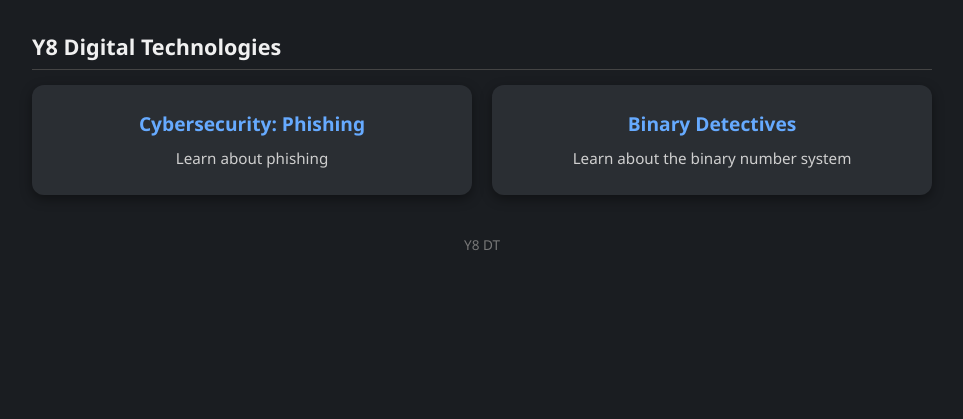
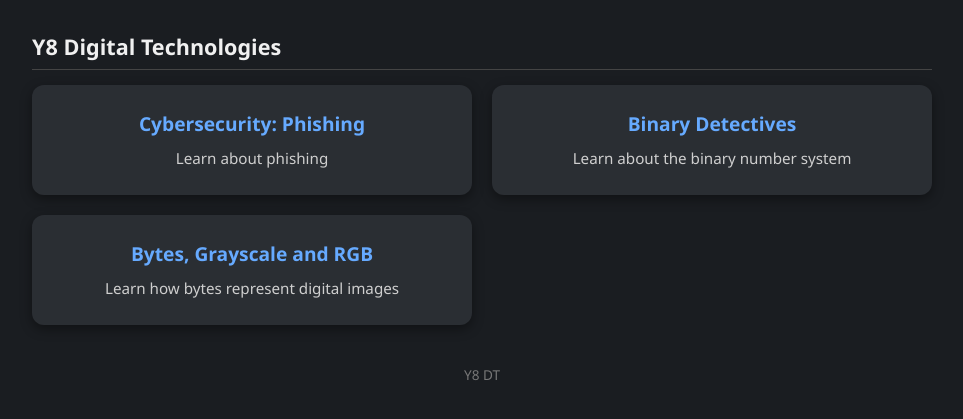
Before and after one commit to ljmorris-cloud/y8dt, a plain HTML site: page index.html in a window 1280 px wide. Shown: the part 139-558 px from the top of the page, without its empty margins (158-1121 px from the left). Drawn offline with Linux system fonts and the light colour scheme.

Commit message:
Update index.html

```diff
--- a/index.html
+++ b/index.html
@@ -132,7 +132,14 @@
             </div>
         </div>
 
-
+        <div class="card">
+            <a href="RGB.html" target="_blank" rel="noopener">
+          Bytes, Grayscale and RGB
+            </a>
+            <div class="desc">
+              Learn how bytes represent digital images
+            </div>
+        </div>
 
 
     </div>
```
